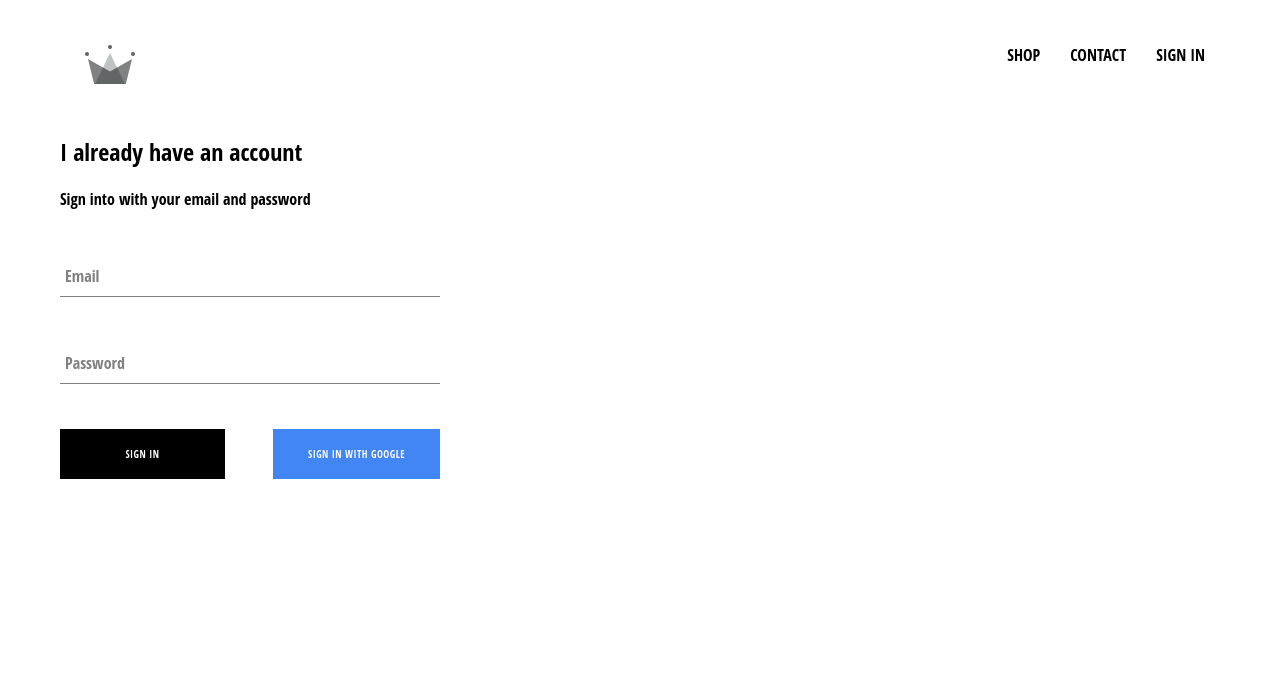
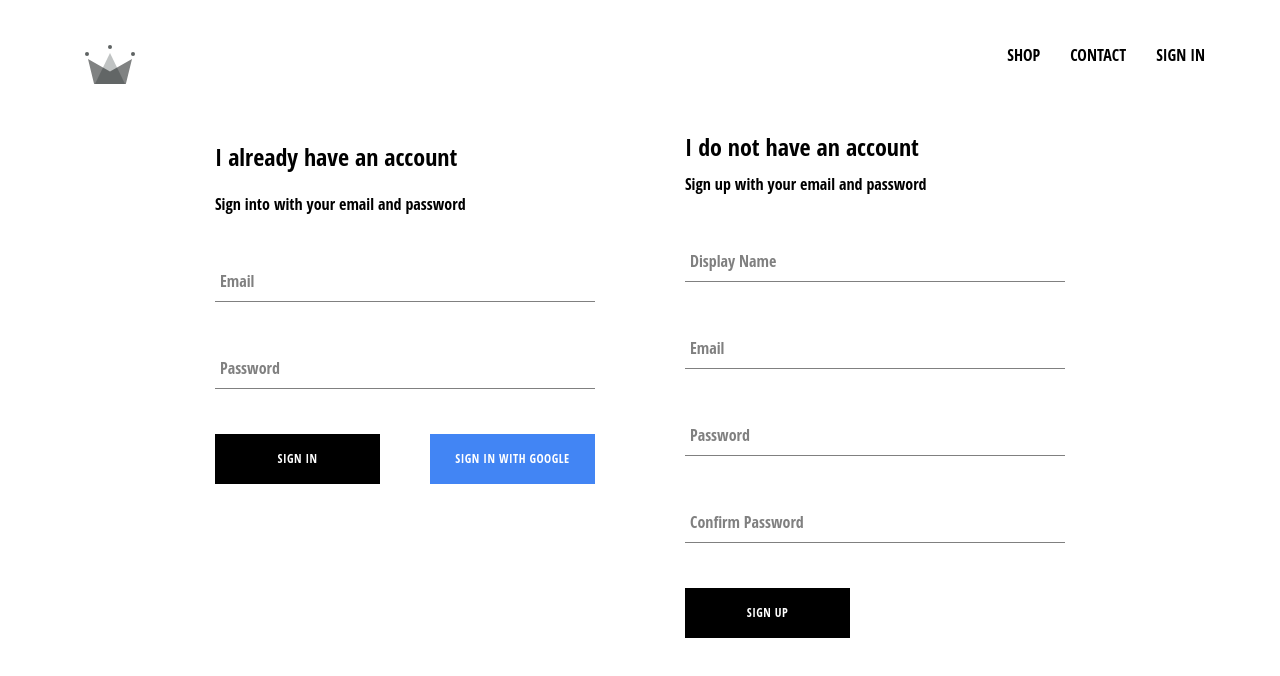
Before and after one commit to yashvi22/shopping-app, a React (Create React App) app: page /signin in a window 1280 px wide. Shown: the top 676 px of the page. Built offline with nearby package versions, Linux system fonts and the light colour scheme; no server answers.

Commit message:
implemented firebase utils, included ability to store data of authenticated user

```diff
--- a/src/App.js
+++ b/src/App.js
@@ -5,7 +5,7 @@
 import ShopPage from "./pages/shoppage/ShopPage.component";
 import Header from "./components/Header/Header.Component";
 import SignInSignUp from "./pages/sign-in-sign-up/sign-in-sign-up.component";
-import { auth } from "./firebase/firebase.util";
+import { auth, createUserProfileDocument } from "./firebase/firebase.util";
 
 class App extends React.Component {
   constructor() {
@@ -16,23 +16,37 @@
     };
   }
 
-  unsubscribeFromAuth=null
+  unsubscribeFromAuth = null;
 
   componentDidMount() {
-     this.unsubscribeFromAuth=auth.onAuthStateChanged((user) => {
-      this.setState({ currentUser: user });
-      console.log(user);
+    this.unsubscribeFromAuth = auth.onAuthStateChanged(async (userAuth) => {
+      if (userAuth) {
+        const userRef = await createUserProfileDocument(userAuth);
+
+        userRef.onSnapshot((snapShot) => {
+          this.setState({
+            currentUser: {
+              id: snapShot.id,
+              ...snapShot.data(),
+            },
+          });
+
+          console.log(this.state);
+        });
+      }
+
+      this.setState({ currentUser: userAuth });
     });
   }
 
-componentWillUnmount(){
-  this.unsubscribeFromAuth()
-}
+  componentWillUnmount() {
+    this.unsubscribeFromAuth();
+  }
 
   render() {
     return (
       <div>
-        <Header currentUser={this.state.currentUser } />
+        <Header currentUser={this.state.currentUser} />
         <Switch>
           <Route exact path="/" component={HomePage} />
           <Route path="/shop" component={ShopPage} />
--- a/src/components/Header/Header.Component.jsx
+++ b/src/components/Header/Header.Component.jsx
@@ -6,6 +6,7 @@
 
 const Header = ({ currentUser }) => (
   <div className="header">
+    {console.log(currentUser)}
     <Link className="logo-container" to="/">
       <Logo className="logo" />
     </Link>
@@ -21,7 +22,9 @@
           SIGN OUT
         </div>
       ) : (
-        <Link className="option" to='/signin'>SIGN IN</Link>
+        <Link className="option" to="/signin">
+          SIGN IN
+        </Link>
       )}
     </div>
   </div>
--- a/src/components/button/button.styles.scss
+++ b/src/components/button/button.styles.scss
@@ -4,8 +4,8 @@
     height: 50px;
     letter-spacing: 0.5px;
     line-height: 50px;
-    padding: 0 35px 0 35px;
-    font-size: 10px;
+    padding: 0 15px 0 15px;
+    font-size: 12px;
     background-color: black;
     color: white;
     text-transform: uppercase;
--- /dev/null
+++ b/src/components/sign-up/sign-up.component.jsx
@@ -0,0 +1,92 @@
+import React from "react";
+import FormInput from "../form-input/form-input.component";
+import CustomButton from "../button/button.component";
+import { auth, createUserProfileDocument } from "../../firebase/firebase.util";
+import "./sign-up.styles.scss";
+
+class SignUp extends React.Component {
+  constructor() {
+    super();
+    this.state = {
+      displayName: "",
+      email: "",
+      password: "",
+      confirmPassword: "",
+    };
+  }
+  handleSubmit = async (event) => {
+    event.preventDefault();
+    const { displayName, email, password, confirmPassword } = this.state;
+    if (password !== confirmPassword) {
+      alert("Password don't match");
+      return;
+    }
+    try {
+      const { user } = await auth.createUserWithEmailAndPassword(
+        email,
+        password
+      );
+      await createUserProfileDocument(user, { displayName });
+      this.setState({
+        displayName: "",
+        email: "",
+        password: "",
+        confirmPassword: "",
+      });
+    } catch (error) {
+      console.log(error);
+    }
+  };
+
+
+  handleChange= event=>{
+      const{name,value}= event.target
+        this.setState({[name]:value})
+    }
+  render() {
+    const { displayName, email, password, confirmPassword } = this.state;
+    return (
+      <div className="sign-up">
+        <h2 className="title">I do not have an account</h2>
+        <span>Sign up with your email and password</span>
+        <form className="sign-up-form" onSubmit={this.handleSubmit}>
+          <FormInput
+            type="text"
+            name="displayName"
+            value={displayName}
+            onChange={this.handleChange}
+            label="Display Name"
+            required
+          ></FormInput>
+          <FormInput
+            type="email"
+            name="email"
+            value={email}
+            onChange={this.handleChange}
+            label="Email"
+            required
+          ></FormInput>
+          <FormInput
+            type="password"
+            name="password"
+            value={password}
+            onChange={this.handleChange}
+            label="Password"
+            required
+          ></FormInput>
+          <FormInput
+            type="password"
+            name="confirmPassword"
+            value={confirmPassword}
+            onChange={this.handleChange}
+            label="Confirm Password"
+            required
+          ></FormInput>
+          <CustomButton type="submit">SIGN UP</CustomButton>
+        </form>
+      </div>
+    );
+  }
+}
+
+export default SignUp;
--- /dev/null
+++ b/src/components/sign-up/sign-up.styles.scss
@@ -0,0 +1,8 @@
+.sign-up {
+    display: flex;
+    flex-direction: column;
+    width: 380px;
+    .title {
+        margin: 10px 0;
+    }
+}
--- a/src/firebase/firebase.util.js
+++ b/src/firebase/firebase.util.js
@@ -2,30 +2,49 @@
 import "firebase/firestore";
 import "firebase/auth";
 
-// For Firebase JS SDK v7.20.0 and later, measurementId is optional
-const firebaseConfig = {
+const config = {
   apiKey: "AIzaSyBw19ZjDLPsh47vvUXSh0QHwBVZfzp8whg",
   authDomain: "crwn-db-cf052.firebaseapp.com",
+  databaseURL: "https://crwn-db-cf052-default-rtdb.firebaseio.com",
   projectId: "crwn-db-cf052",
   storageBucket: "crwn-db-cf052.appspot.com",
   messagingSenderId: "3782603976",
   appId: "1:3782603976:web:851fa8148f25b810a2a1fd",
-  measurementId: "G-6LYLYJ9HDR"
+  measurementId: "G-6LYLYJ9HDR",
 };
 
-firebase.initializeApp(firebaseConfig);
+firebase.initializeApp(config);
 
+export const createUserProfileDocument = async (userAuth, additionalData) => {
+  if (!userAuth) return;
 
+  const userRef = firestore.doc(`users/${userAuth.uid}`);
+
+  const snapShot = await userRef.get();
+
+  if (!snapShot.exists) {
+    const { displayName, email } = userAuth;
+    const createdAt = new Date();
+    try {
+      await userRef.set({
+        displayName,
+        email,
+        createdAt,
+        ...additionalData,
+      });
+    } catch (error) {
+      console.log("error creating user", error.message);
+    }
+  }
+
+  return userRef;
+};
 
 export const auth = firebase.auth();
-console.log(firebase.auth)
 export const firestore = firebase.firestore();
-//console.log(firebase.auth)
-const provider = new firebase.auth.GoogleAuthProvider()
-// console.log(Provider)
+
+const provider = new firebase.auth.GoogleAuthProvider();
 provider.setCustomParameters({ prompt: "select_account" });
+export const signInWithGoogle = () => auth.signInWithPopup(provider);
 
-
-export const signInWithGoogle=()=> auth.signInWithPopup(provider)
-
-export default firebase
+export default firebase;
--- a/src/pages/sign-in-sign-up/sign-in-sign-up.component.jsx
+++ b/src/pages/sign-in-sign-up/sign-in-sign-up.component.jsx
@@ -1,12 +1,12 @@
 import React from "react";
 import SignIn from "../../components/sign-in/sign-in.component";
+import SignUp from "../../components/sign-up/sign-up.component";
 import "./sign-in-sign-up.styles.scss";
 
 const SignInSignUp = () => (
   <div className="sign-in-sign-up">
-    <div>
-        <SignIn/>
-    </div>
+    <SignIn />
+    <SignUp />
   </div>
 );
 
--- a/src/pages/sign-in-sign-up/sign-in-sign-up.styles.scss
+++ b/src/pages/sign-in-sign-up/sign-in-sign-up.styles.scss
@@ -0,0 +1,7 @@
+.sign-in-sign-up {
+    width: 850px;
+    display: flex;
+    // flex-direction: column;
+    justify-content: space-between;
+    margin: 30px auto;
+}
```
